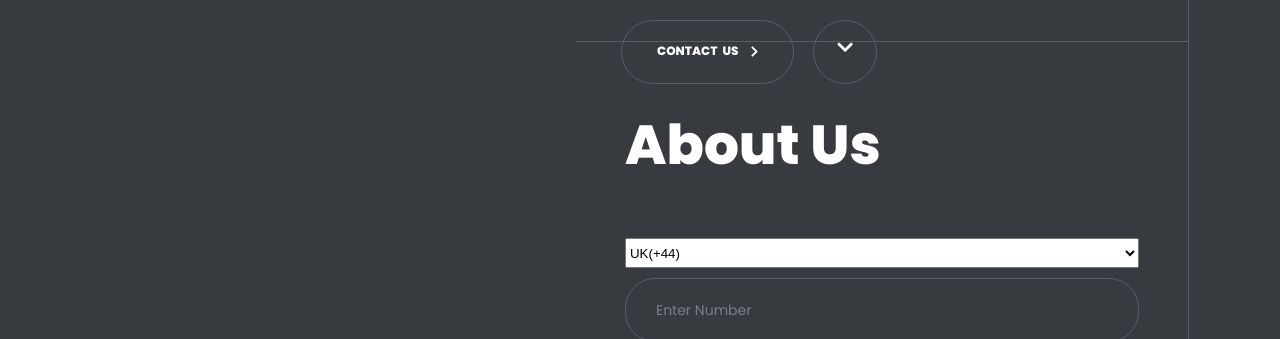
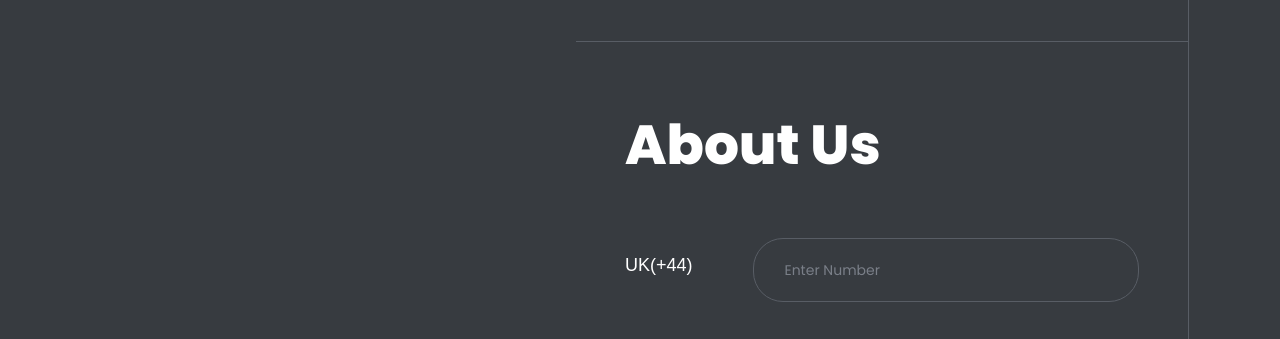
Before and after one commit to MarufAlAslam/gocrd, a plain HTML site: page index-3.html in a window 1280 px wide. Shown: the part 808-1147 px from the top of the page. Drawn offline with Linux system fonts and the light colour scheme; the site is published under a folder, as on GitHub Pages, so addresses that start at the root find nothing.

Commit message:
css link changed

```diff
--- a/index-3.html
+++ b/index-3.html
@@ -27,7 +27,7 @@
 	<link rel="stylesheet" href="css/fontawesome.css" />
 
 	<!-- style -->
-	<link rel="stylesheet" href="/css/new.css">
+	<link rel="stylesheet" href="css/new.css">
 
 	<!-- Theme Colors
 	<link rel="stylesheet" href="css/theme-colors/blue.css" />
```
